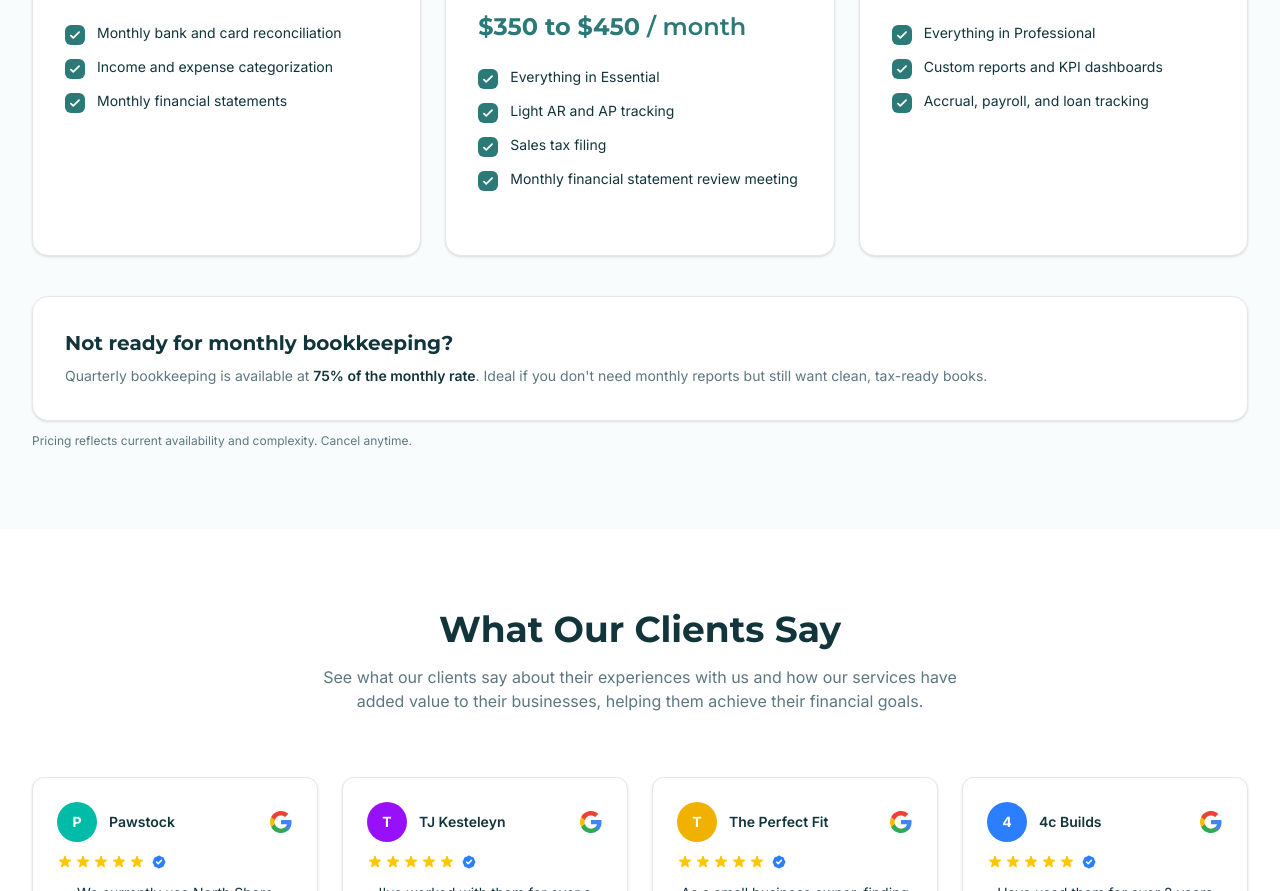
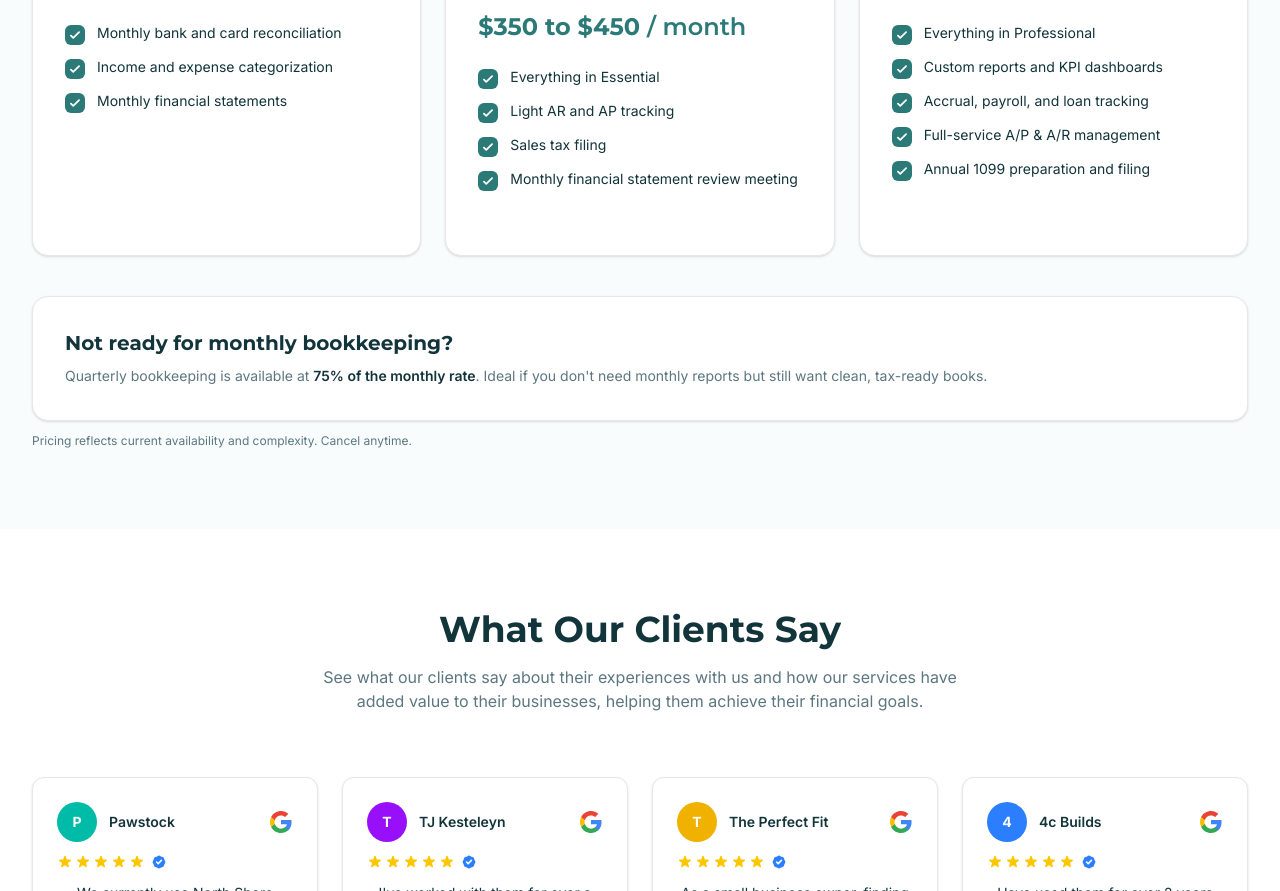
Before and after one commit to ch444444/Bookeeping, a Next.js app: page / in a window 1280 px wide. Shown: the part 1940-2831 px from the top of the page. Built offline with nearby package versions, Linux system fonts and the light colour scheme.

Commit message:
Add A/P & A/R management and 1099 filing to Premium bucket

```diff
--- a/src/app/page.tsx
+++ b/src/app/page.tsx
@@ -79,6 +79,8 @@ const pricingTiers = [
       "Everything in Professional",
       "Custom reports and KPI dashboards",
       "Accrual, payroll, and loan tracking",
+      "Full-service A/P & A/R management",
+      "Annual 1099 preparation and filing",
     ],
     footer: "Best for established or multi-entity businesses",
   },
```
